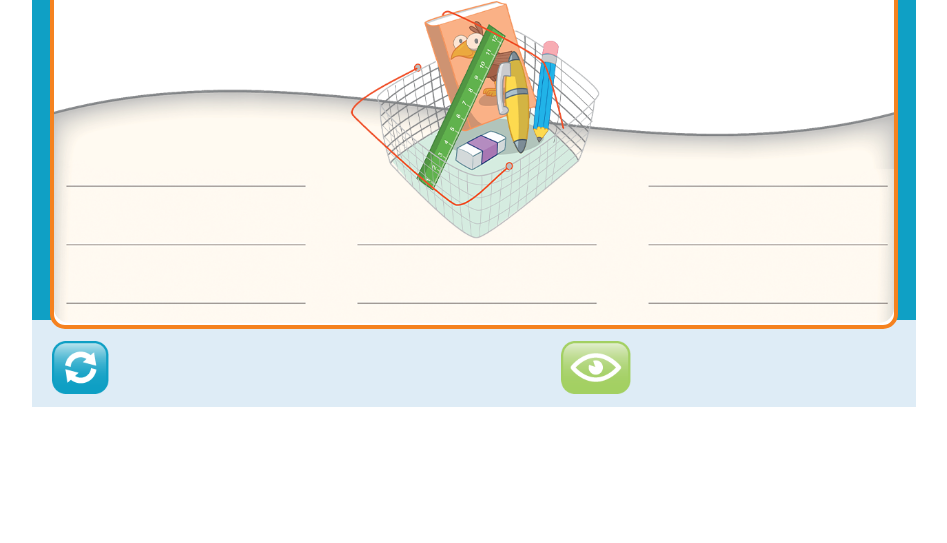
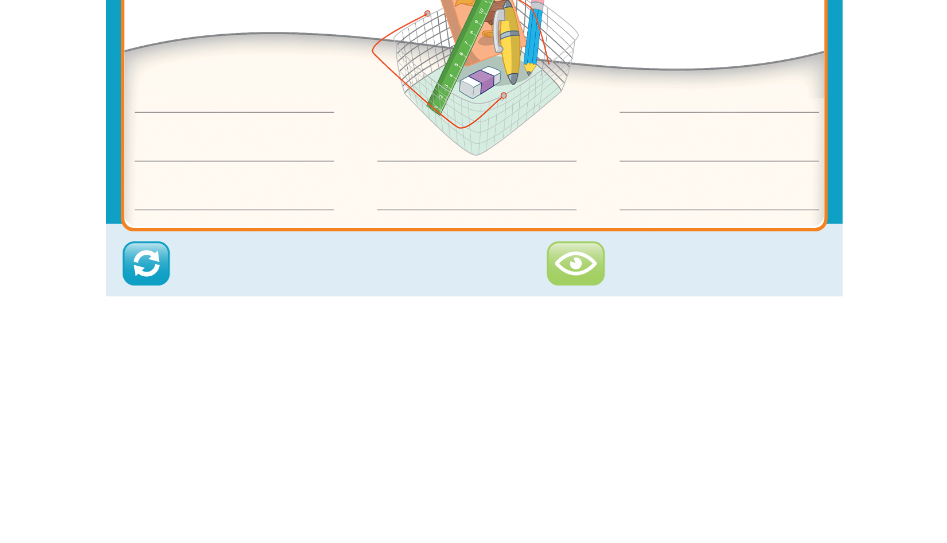
Before and after one commit to alimhmd97/sphinx-evaluation-task, a plain HTML site: page index.html in a window 1280 px wide. Shown: the part 257-800 px from the top of the page, without its empty margins (166-1113 px from the left). Drawn offline with Linux system fonts and the light colour scheme.

Commit message:
handle scalbility on loading

```diff
--- a/script.js
+++ b/script.js
@@ -131,6 +131,7 @@ const hideRightOptions = () => {
 };
 
 const showRightAnswers = () => {
+  resetSelectedOptionStyle();
   for (let i = 0; i < answersPlaceHolders.length; i++) {
     answersPlaceHolders[
       i
@@ -188,8 +189,8 @@ helpCloseIcon.addEventListener("click", closeHelpPopUp);
 let pageContentContainer = document.querySelector(".container");
 
 function rescaleWindow(e) {
-  let clientWidth = 1280;
-  let clientHeight = 960;
+  let clientWidth = pageContentContainer.clientWidth;
+  let clientHeight = pageContentContainer.clientHeight;
   const baseRatio = clientWidth / clientHeight;
   const windowRatio = window.innerWidth / window.innerHeight;
   if (windowRatio > baseRatio) {
@@ -206,3 +207,4 @@ function rescaleWindow(e) {
   })`;
 }
 window.addEventListener("resize", rescaleWindow);
+window.addEventListener("load", rescaleWindow);
--- a/styels.css
+++ b/styels.css
@@ -12,8 +12,8 @@ img {
 
 .container {
   position: absolute;
-  width: 100%;
-  height: 100%;
+  width: 1280px;
+  height: 960px;
   bottom: 0;
   transition: all 500ms ease-in-out;
   position: absolute;
@@ -21,7 +21,6 @@ img {
   right: 0;
   left: 0;
   transform-origin: top left;
-  margin: 0 auto;
 }
 .preLoader {
   position: fixed;
@@ -210,11 +209,15 @@ img {
   width: 848px;
   border-radius: 15px;
   border: 4px solid #f5821f;
-  left: 218px;
+  left: 535px;
   z-index: 10;
   visibility: hidden;
   background-color: white;
 }
+.help_content p {
+  display: inline-block;
+}
+
 .dummy_Img img {
   border-radius: 15px;
   margin: 15px;
@@ -228,7 +231,3 @@ img {
   width: 4%;
   height: 7%;
 }
-
-.help_content p {
-  display: inline-block;
-}
```
